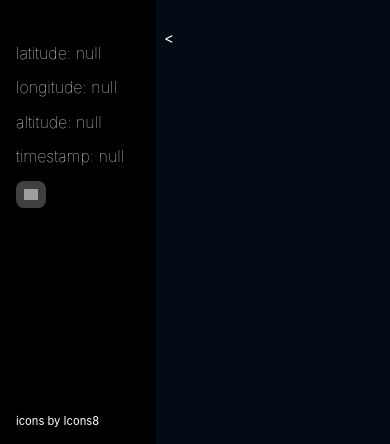
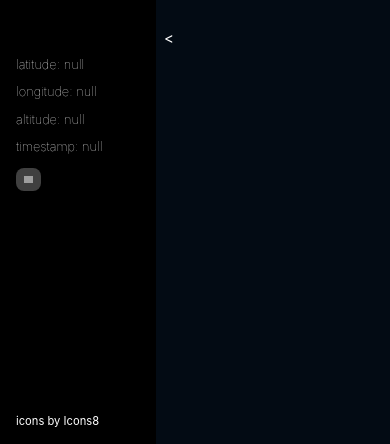
Before and after one commit to patografx/ISS_Position, a React app: page / in a window 390 px wide. Shown: the part 400-844 px from the top of the page. Built offline with nearby package versions, Linux system fonts and the light colour scheme; no server answers; grey boxes are pictures that could not be loaded.

Commit message:
fix fonz size mobile

```diff
--- a/src/component/Map.css
+++ b/src/component/Map.css
@@ -184,10 +184,10 @@ h3 {
   }
 }
 
-@media (max-width: 370px) {
+@media (max-width: 415px) {
 
   h3 {
-    font-size: 0.9rem;
+    font-size: 0.8rem;
   }
 
   .mapButton {
```
